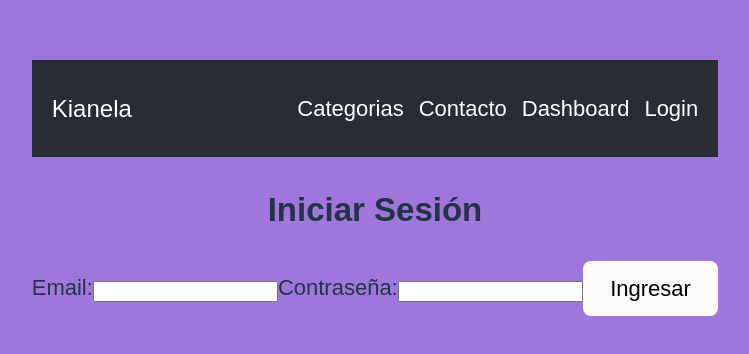
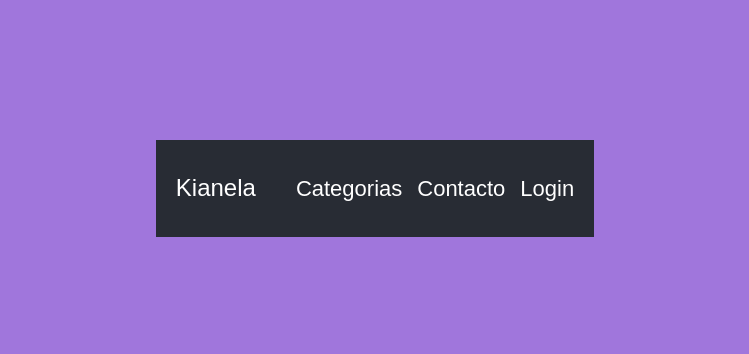
Before and after one commit to Verokina89/ProjectBreakFront-React, a React (Vite) app: page /dashboard in a window 1280 px wide. Before the commit this address led to /login. Shown: the part 212-566 px from the top of the page, without its empty margins (265-1014 px from the left). Built offline with nearby package versions, Linux system fonts and the light colour scheme.

Commit message:
prueba de errores con edit y redireccion a Dashboard

```diff
--- a/src/components/Navbar.jsx
+++ b/src/components/Navbar.jsx
@@ -25,18 +25,16 @@ const Navbar = () => {
         <li>
           <Link to="/contacto">Contacto</Link>
         </li>
-        <li>
-              <Link to="/dashboard">Dashboard</Link>
-            </li>
+
         {!user ? (
           <li>
             <Link to="/login">Login</Link>
           </li>
         ) : (
           <>
-            {/* <li>
+            <li>
               <Link to="/dashboard">Dashboard</Link>
-            </li> */}
+            </li>
             <li>
               <Link to="/create">Crear Nuevo Producto</Link>
             </li>
--- a/src/pages/EditProduct.jsx
+++ b/src/pages/EditProduct.jsx
@@ -66,18 +66,25 @@ const EditProduct = () => {
   const handleSubmit = async (e) => {
     e.preventDefault();
     setMessage(""); //reset mss
+    console.log("Enviando datos del formulario:", formData); ////////////
     try {
         const token = localStorage.getItem("token");
       if (!token) {
         setMessage("Autenticación requerida. Por favor, inicia sesión.");
+        console.error("Token no encontrado en localStorage"); //////////
         return;
       }
-      const result = await putDataProduct(`/api/products/${productId}/edit`, formData, token);
+
+      console.log("Token encontrado:", token); // Log para verificar el token
+
+      const result = await putDataProduct(`/api/products/${productId}/edit-product`, formData, token);
+
       if (result) {
         setMessage("Producto actualizado exitosamente.");
-        setTimeout(() => navigate("/dashboard"), 4000); // Redirige solo si la actualización fue exitosa
+        setTimeout(() => navigate("/dashboard"), 2000); // Redirige solo si la actualización fue exitosa
       } else {
         setMessage("Error al actualizar producto. Por favor, verifica los datos.");
+        console.error("Error: El resultado es null o inválido.");
       }
     } catch (error) {
       console.error("Error al actualizar producto:", error);
--- a/src/routes/AppRoutes.jsx
+++ b/src/routes/AppRoutes.jsx
@@ -1,7 +1,7 @@
 import { Routes, Route } from 'react-router-dom';
 import PrivateRoute from '../components/PrivateRoute';
 import Home from '../pages/Home'
-import Dashboard from '../pages/Dashboard';
+// import Dashboard from '../pages/Dashboard';
 import Login from '../pages/Login';
 import Category from '../pages/Category';
 import Contact from '../pages/Contact';
@@ -14,12 +14,13 @@ function AppRoutes() {
         <Routes>
             <Route path="/" element={<Home />} />
             <Route path="/contacto" element={<Contact />} />
+            {/* <Route path="/dashboard" element={<PrivateRoute><Dashboard /></PrivateRoute>} /> */}
             <Route path="/category" element={<Category />} />
-            <Route path="/dashboard" element={<PrivateRoute><Dashboard /></PrivateRoute>} />
+
+            <Route path="/products/create" element={<PrivateRoute><CreateNew/>Crear Nuevo Producto</PrivateRoute>} />
 
             <Route path="/edit-product/:productId" element={<PrivateRoute><EditProduct /></PrivateRoute>} />
 
-            <Route path="/products/create" element={<PrivateRoute><CreateNew/>Crear Nuevo Producto</PrivateRoute>} />
             <Route path="/login" element={<Login />} />
         </Routes>
     );
```
Also changed, not shown: src/pages/Dashboard.jsx (+79 -1 lines).
